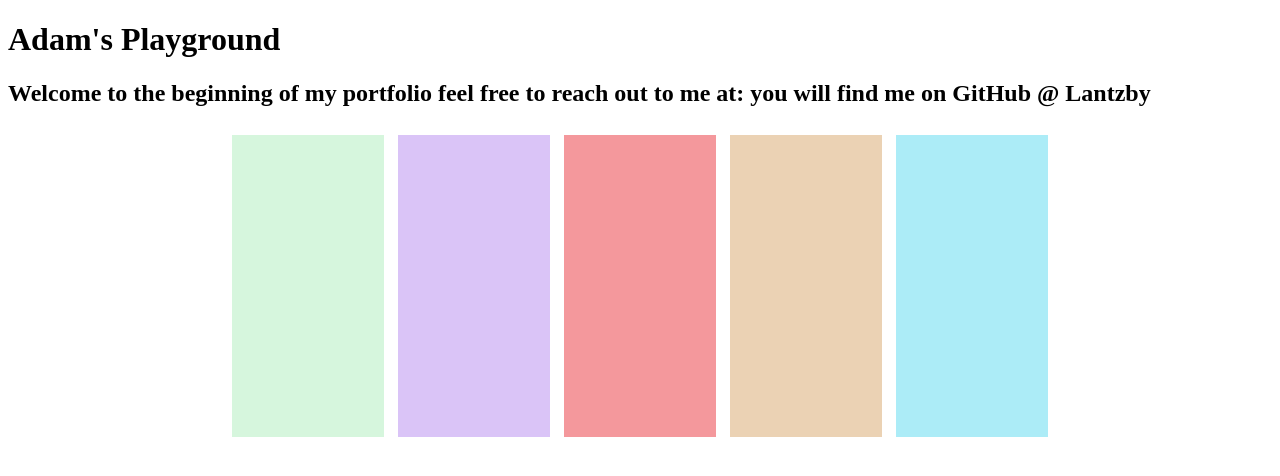
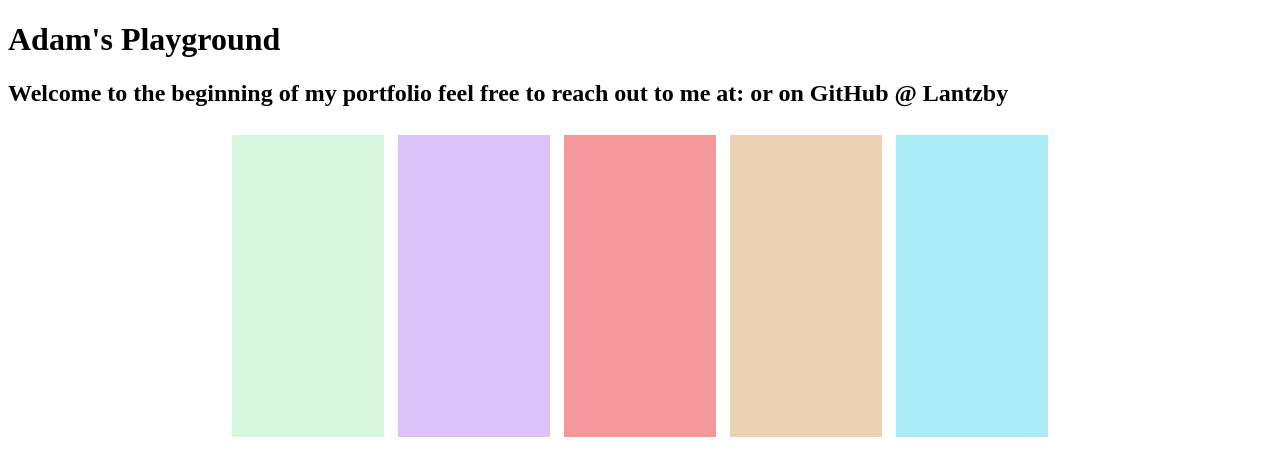
Before and after one commit to lantzby/adamlantz.dev, a plain HTML site: page index.html in a window 1280 px wide. Drawn offline with nearby package versions, Linux system fonts and the light colour scheme.

Commit message:
Update index.html

```diff
--- a/index.html
+++ b/index.html
@@ -10,7 +10,7 @@
 
     <title>Adam's Playground</title>
     <h1 class="text-monospace">Adam's Playground</h1>
-    <h2>Welcome to the beginning of my portfolio feel free to reach out to me at: <link rel="email" href="adamrlantz@gmail.com"> you will find me on GitHub @ Lantzby </h2>
+    <h2>Welcome to the beginning of my portfolio feel free to reach out to me at: <link rel="email" href="adamrlantz@gmail.com"> or on GitHub @ Lantzby </h2>
   </head>
   <body>
 
```
